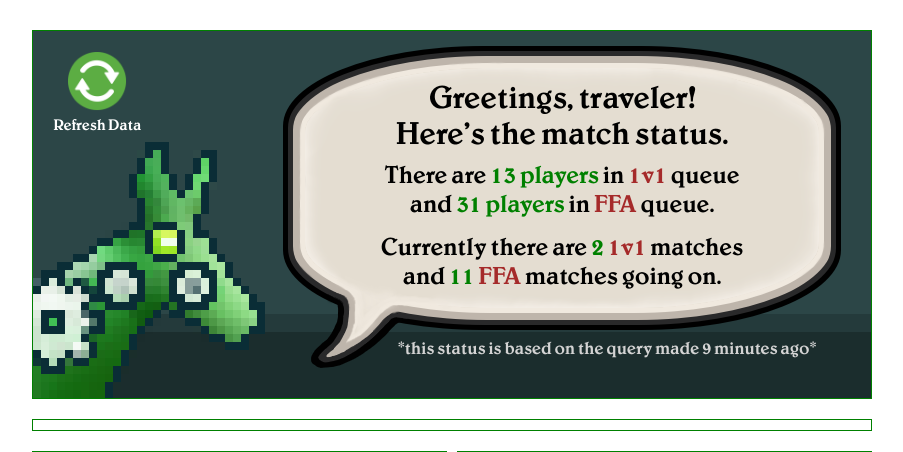
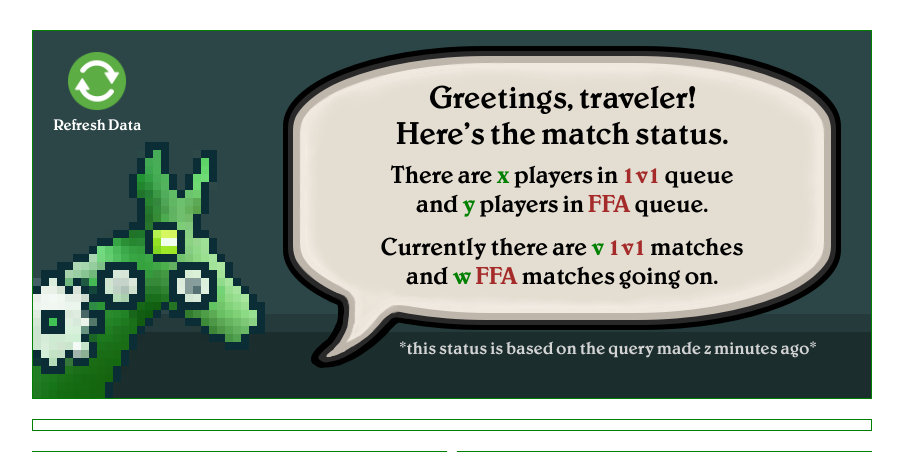
Before and after one commit to Trattpingvin/TobyStats, a Django app: template stats/templates/stats/main.html in a window 1280 px wide. Shown: the part 80-532 px from the top of the page, without its empty margins (188-1091 px from the left). Run offline with Django 3.2, Linux system fonts and the light colour scheme; the template is opened without the code that fills it, so the values that code supplies are empty; some libraries are stand-ins or nearby versions.

Commit message:
list accurate information about current match status

```diff
--- a/stats/templates/stats/sections/toby.html
+++ b/stats/templates/stats/sections/toby.html
@@ -18,23 +18,23 @@
             <tr>
                 <td>
                     <!-- No one is waiting in queue. -->
-                    There are <span class="numbers">13 players</span>
+                    There are <span class="numbers" id="1v1q">x</span> players
                     in <span class="type">1v1</span> queue<br />
-                    and <span class="numbers">31 players</span>
+                    and <span class="numbers" id="FFAq">y</span> players
                     in <span class="type">FFA</span> queue.
                 </td>
             </tr>
             <tr>
                 <td>
                     <!-- There are no matches going on right now.-->
-                    Currently there are <span class="numbers">2</span> <span class="type">1v1</span> matches<br />
-                    and <span class="numbers">11</span> <span class="type">FFA</span> matches going on.
+                    Currently there are <span class="numbers" id="1v1m">v</span> <span class="type">1v1</span> matches<br />
+                    and <span class="numbers" id="FFAm">w</span> <span class="type">FFA</span> matches going on.
                 </td>
             </tr>
         </tbody>
     </table>
     <div class="extra">
-        *this status is based on the query made 9 minutes ago*
+        *this status is based on the query made <span id="query_age">z</span> minutes ago*
     </div>
 </div>
 
@@ -50,6 +50,11 @@
 
             window.day_chart.update();
             window.time_chart.update();
+            $("#1v1q").html(django_data['recent']['1v1q']);
+            $("#1v1m").html(django_data['recent']['1v1m']);
+            $("#FFAq").html(django_data['recent']['FFAq']);
+            $("#FFAm").html(django_data['recent']['FFAm']);
+            $("#query_age").html(django_data['recent']['age']);
         });
     };
 
```
Also changed, not shown: stats/views.py (+21 -3 lines).
